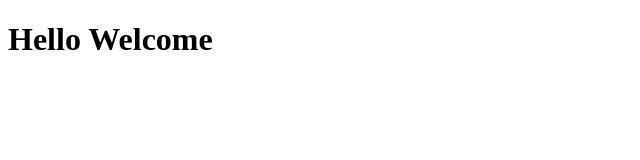
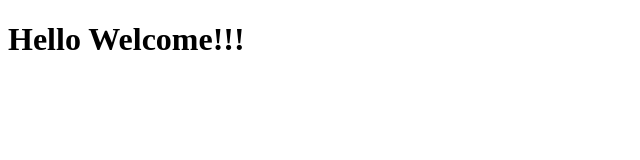
Before and after one commit to szshah22/HW101, a plain HTML site: page index.html in a window 1280 px wide. Shown: the full height of the page, 0-640 px from the left. Drawn offline with Linux system fonts and the light colour scheme.

Commit message:
Update index.html

```diff
--- a/index.html
+++ b/index.html
@@ -7,7 +7,7 @@
     <link rel="stylesheet" href="css/style.css">
 </head>
 <body>
-    <h1>Hello Welcome</h1>
+    <h1>Hello Welcome!!!</h1>
 
     <table></table>
 </body>
```
